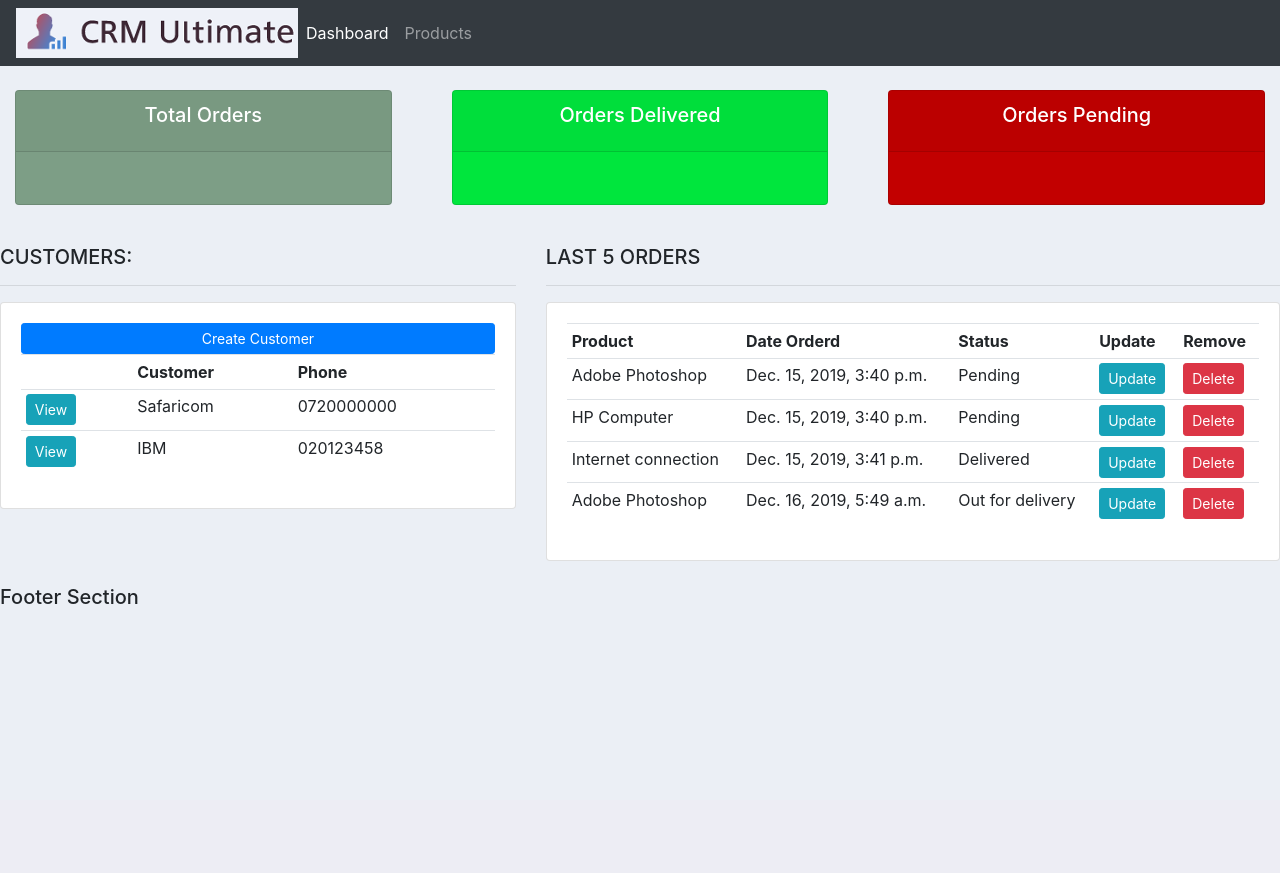
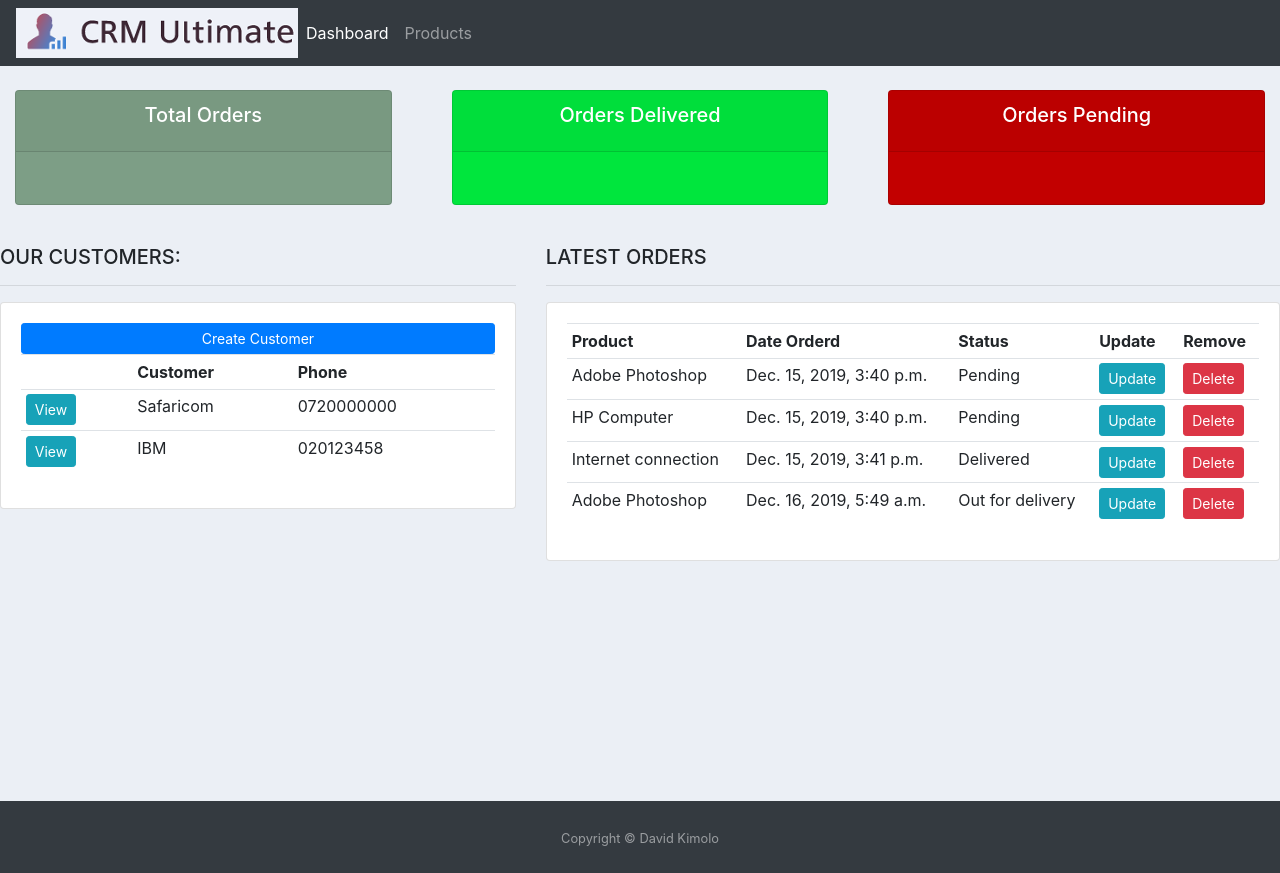
Before and after one commit to rimproverato/Customer-Relationship-Management-System, a Django app: template customer_relationship/accounts/templates/accounts/dashboard.html in a window 1280 px wide. Before the commit the page ends 604 px from the top, so only its background shows below. Run offline with Django 3.2, Linux system fonts and the light colour scheme; the template is opened without the code that fills it: values that come from a table or form of the project are taken from there, others are empty; data comes from the database, SQL or seed files in the repository; both versions use the stored data as it was after the commit; parts of the project's set-up code (start-up, migrations or seed data) failed here and were passed over; some libraries are stand-ins or nearby versions.

Commit message:
cleaning up

```diff
--- a/customer_relationship/accounts/models.py
+++ b/customer_relationship/accounts/models.py
@@ -20,8 +20,8 @@
 
 class Product(models.Model):
 	CATEGORY = (
-			('Indoor', 'Indoor'),
-			('Out Door', 'Out Door'),
+				('Sofware', 'Sofware'),
+				('Hardware', 'Hardware')
 			)
 
 	name = models.CharField(max_length=200, null=True)
--- a/customer_relationship/accounts/templates/accounts/dashboard.html
+++ b/customer_relationship/accounts/templates/accounts/dashboard.html
@@ -8,7 +8,7 @@
 
 <div class="row">
 	<div class="col-md-5">
-		<h5>CUSTOMERS:</h5>
+		<h5>OUR CUSTOMERS:</h5>
 		<hr>
 		<div class="card card-body">
 			<a class="btn btn-primary  btn-sm btn-block" href="">Create Customer</a>
@@ -32,7 +32,7 @@
 	</div>
 
 	<div class="col-md-7">
-		<h5>LAST 5 ORDERS</h5>
+		<h5>LATEST ORDERS</h5>
 		<hr>
 		<div class="card card-body">
 
--- a/customer_relationship/accounts/templates/accounts/main.html
+++ b/customer_relationship/accounts/templates/accounts/main.html
@@ -12,7 +12,29 @@
                 {%block content%} {% endblock %}
 
                 <br>
-                <h5>Footer Section</h5>
+                <br>
+                <br>
+                <br>
+                <br>
+                <br>
+                <br>
+                <br>
+                <br>
+                <br>
+                <body class="d-flex flex-column">
+                    <div id="page-content">
+                      <div class="container text-center">
+                        <div class="row justify-content-center">
+                        </div>
+                      </div>
+                    </div>
+                    <footer id="sticky-footer" class="py-4 bg-dark text-white-50">
+                      <div class="container text-center">
+                        <small>Copyright &copy; David Kimolo</small>
+                      </div>
+                    </footer>
+
+                  </body>
             </body>
     </head>
     <script src="https://code.jquery.com/jquery-3.3.1.slim.min.js" integrity="sha384-q8i/X+965DzO0rT7abK41JStQIAqVgRVzpbzo5smXKp4YfRvH+8abtTE1Pi6jizo" crossorigin="anonymous"></script>
```
Also changed, not shown: customer_relationship/db.sqlite3, 1 other file.
